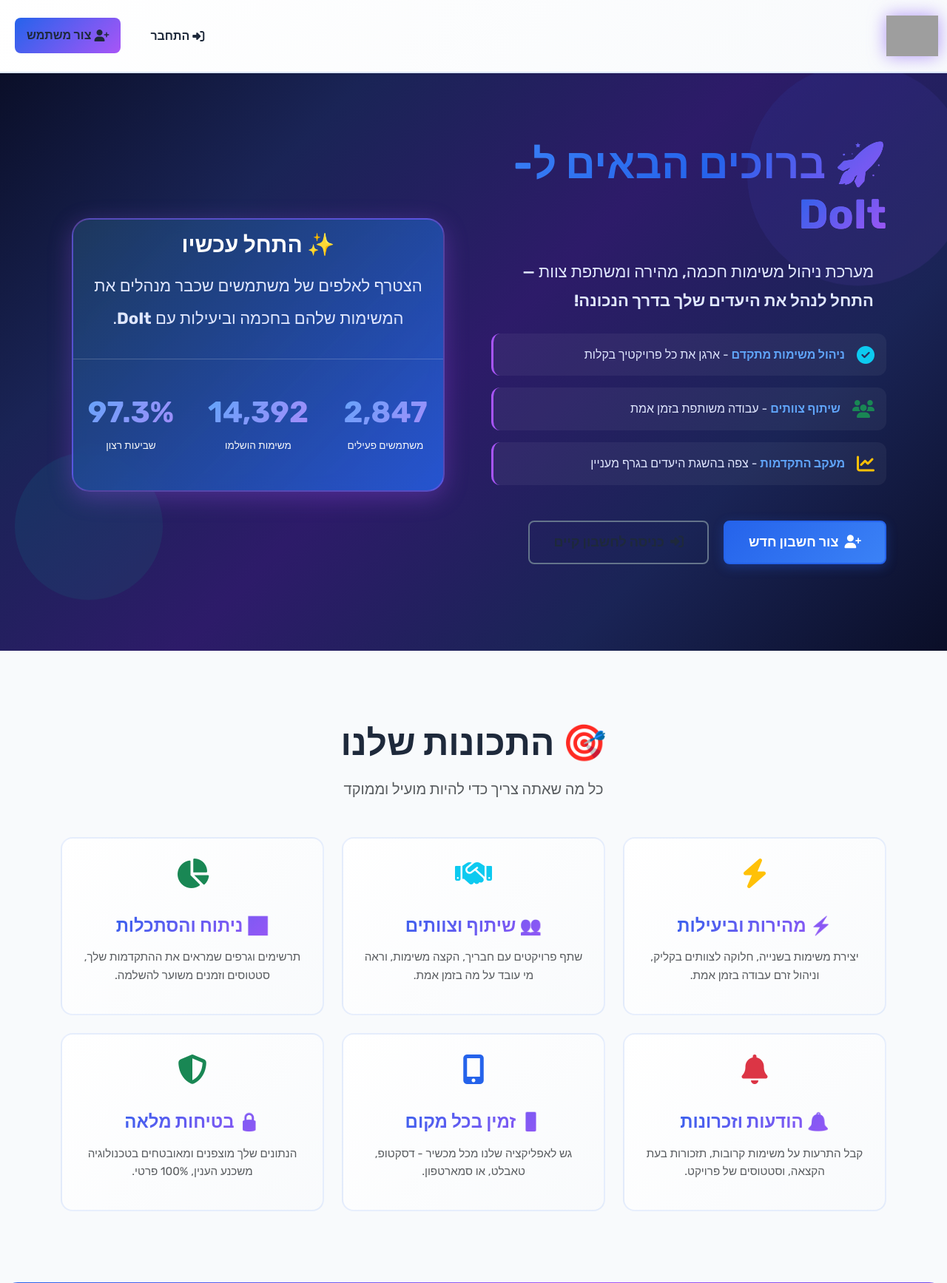
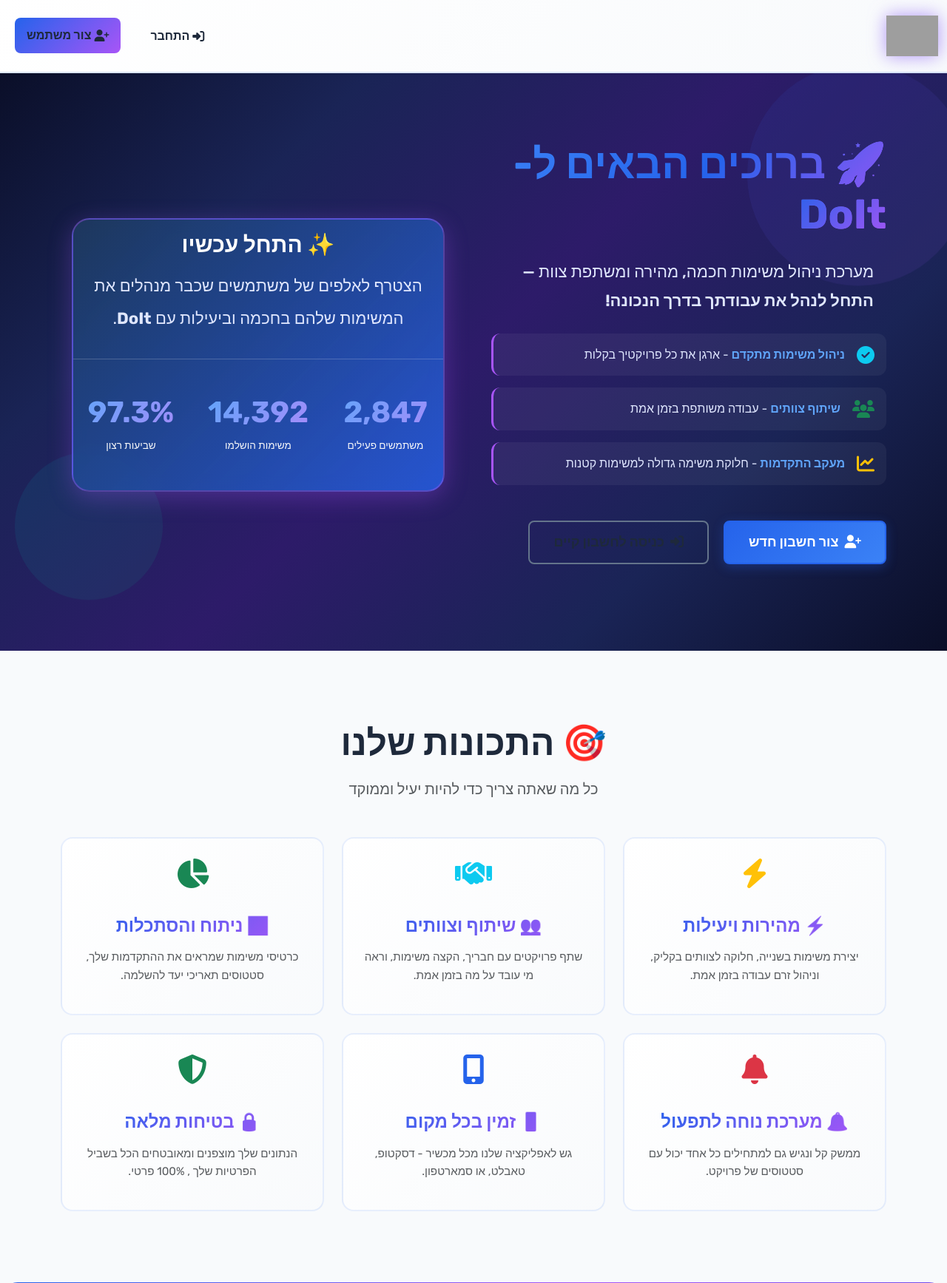
Before and after one commit to Ayala4159/Python-taskManager, a Django app: page /DoIt/ in a window 1280 px wide. Shown: the top 1735 px of the page at 74% size. Run offline with Django 5.2, Linux system fonts and the light colour scheme; grey boxes are pictures that could not be loaded.

Commit message:
copmlete the project!!!

```diff
--- a/App/views.py
+++ b/App/views.py
@@ -176,7 +176,7 @@ def edit_task(request, task_id):
     if request.user.role != 'Manager':
         raise PermissionDenied("רק מנהלים יכולים לערוך משימות")
 
-    if not task.status=="NEW":
+    if not task.status == "NEW_TASK":
         raise PermissionDenied("לא ניתן לערוך משימה שהושלמה")
 
 
--- a/templates/User/SignIn.html
+++ b/templates/User/SignIn.html
@@ -181,7 +181,7 @@
 
             <div class="form-group">
                 <label for="{{ form.username.id_for_label }}">
-                    <i class="fas fa-user me-2" style="color: #2563eb;"></i>שם משתמש
+                    <i class="fas fa-user me-2" style="color: #2563eb;"></i>כתובת מייל
                 </label>
                 {{ form.username }}
                 {% if form.username.errors %}
--- a/templates/Welcome.html
+++ b/templates/Welcome.html
@@ -33,7 +33,7 @@
                 <p class="lead mb-4" style="color: #e0e7ff;">
                     מערכת ניהול משימות חכמה, מהירה ומשתפת צוות —
                     <br>
-                    <strong>התחל לנהל את היעדים שלך בדרך הנכונה!</strong>
+                    <strong>התחל לנהל את עבודתך בדרך הנכונה!</strong>
                 </p>
 
                 <div class="features-list mb-4">
@@ -47,7 +47,7 @@
                     </div>
                     <div class="feature-item animate-slide-right" style="animation-delay: 0.2s; color: #e0e7ff;">
                         <i class="fas fa-chart-line text-warning me-3" style="font-size: 1.5rem;"></i>
-                        <span><strong>מעקב התקדמות</strong> - צפה בהשגת היעדים בגרף מעניין</span>
+                        <span><strong>מעקב התקדמות</strong> - חלוקת משימה גדולה למשימות קטנות</span>
                     </div>
                 </div>
 
@@ -98,7 +98,7 @@
     <div class="container">
         <div class="section-header text-center mb-5 animate-fade-in">
             <h2 class="display-5 fw-bold mb-3">🎯 התכונות שלנו</h2>
-            <p class="lead text-muted">כל מה שאתה צריך כדי להיות מועיל וממוקד</p>
+            <p class="lead text-muted">כל מה שאתה צריך כדי להיות יעיל וממוקד</p>
         </div>
 
         <div class="row g-4">
@@ -108,7 +108,7 @@
                     <div class="feature-icon mb-3">
                         <i class="fas fa-bolt text-warning" style="font-size: 2.5rem;"></i>
                     </div>
-                    <h5 class="fw-bold mb-3">⚡ מהירות וביעילות</h5>
+                    <h5 class="fw-bold mb-3">⚡ מהירות ויעילות</h5>
                     <p class="text-muted">
                         יצירת משימות בשנייה, חלוקה לצוותים בקליק, וניהול זרם עבודה בזמן אמת.
                     </p>
@@ -136,7 +136,7 @@
                     </div>
                     <h5 class="fw-bold mb-3">📊 ניתוח והסתכלות</h5>
                     <p class="text-muted">
-                        תרשימים וגרפים שמראים את ההתקדמות שלך, סטטוסים וזמנים משוער להשלמה.
+                        כרטיסי משימות שמראים את ההתקדמות שלך, סטטוסים תאריכי יעד להשלמה.
                     </p>
                 </div>
             </div>
@@ -147,9 +147,9 @@
                     <div class="feature-icon mb-3">
                         <i class="fas fa-bell text-danger" style="font-size: 2.5rem;"></i>
                     </div>
-                    <h5 class="fw-bold mb-3">🔔 הודעות וזכרונות</h5>
+                    <h5 class="fw-bold mb-3">🔔 מערכת נוחה לתפעול</h5>
                     <p class="text-muted">
-                        קבל התרעות על משימות קרובות, תזכורות בעת הקצאה, וסטטוסים של פרויקט.
+                        ממשק קל ונגיש גם למתחילים כל אחד יכול עם סטטוסים של פרויקט.
                     </p>
                 </div>
             </div>
@@ -175,7 +175,7 @@
                     </div>
                     <h5 class="fw-bold mb-3">🔒 בטיחות מלאה</h5>
                     <p class="text-muted">
-                        הנתונים שלך מוצפנים ומאובטחים בטכנולוגיה משכנע הענין, 100% פרטי.
+                        הנתונים שלך מוצפנים ומאובטחים הכל בשביל הפרטיות שלך , 100% פרטי.
                     </p>
                 </div>
             </div>
@@ -227,7 +227,7 @@
                         <i class="fas fa-star text-warning"></i>
                     </div>
                     <p class="text-muted mb-3 lh-lg">
-                        "DoIt שינה את אופן הניהול שלי של פרויקטים. זה כל כך קל ואינטואיטיבי!"
+                        "DoIt שינה את אופן הניהול שלי של פרויקטים. זה כל כך קל ומסודר!"
                     </p>
                     <div class="d-flex align-items-center">
                         <div class="rounded-circle bg-primary text-white d-flex align-items-center justify-content-center me-3" style="width: 40px; height: 40px;">
@@ -251,7 +251,7 @@
                         <i class="fas fa-star text-warning"></i>
                     </div>
                     <p class="text-muted mb-3 lh-lg">
-                        "הצוות שלי ו-DoIt הן זוג מושלם. ההודעות בזמן אמת חוסכות לי שעות כל שבוע."
+                        "הצוות שלי ו-DoIt הן זוג מושלם. החלוקה למשימות קטנות חוסכות לי שעות כל שבוע."
                     </p>
                     <div class="d-flex align-items-center">
                         <div class="rounded-circle bg-info text-white d-flex align-items-center justify-content-center me-3" style="width: 40px; height: 40px;">
@@ -275,7 +275,7 @@
                         <i class="fas fa-star text-warning"></i>
                     </div>
                     <p class="text-muted mb-3 lh-lg">
-                        "עם DoIt, הצוות שלי כמעט הכפיל את הפרודוקטיביות שלו. מחויב לנצח!"
+                        "עם DoIt, הצוות שלי כמעט הכפיל את קצב העבודה שלו. כבר לא מסוגל בלעדיו!"
                     </p>
                     <div class="d-flex align-items-center">
                         <div class="rounded-circle bg-success text-white d-flex align-items-center justify-content-center me-3" style="width: 40px; height: 40px;">
@@ -301,7 +301,7 @@
             אל תחכה יותר מידי! 🚀
         </h3>
         <p class="lead text-muted mb-4">
-            הצטרף ל-DoIt ותחזור לחיים שלך בשליטה מלאה על כל המשימות שלך
+            עם DoIt כל דבר גדול נראה כל כך קל.
         </p>
         <a href="{% url 'sign_up' %}" class="btn btn-primary btn-lg fw-bold animate-pulse">
             <i class="fas fa-user-plus me-2"></i>צור חשבון חדש בחינם
```
Also changed, not shown: templates/Task/GetTasks.html (+12 -1 lines), db.sqlite3.
